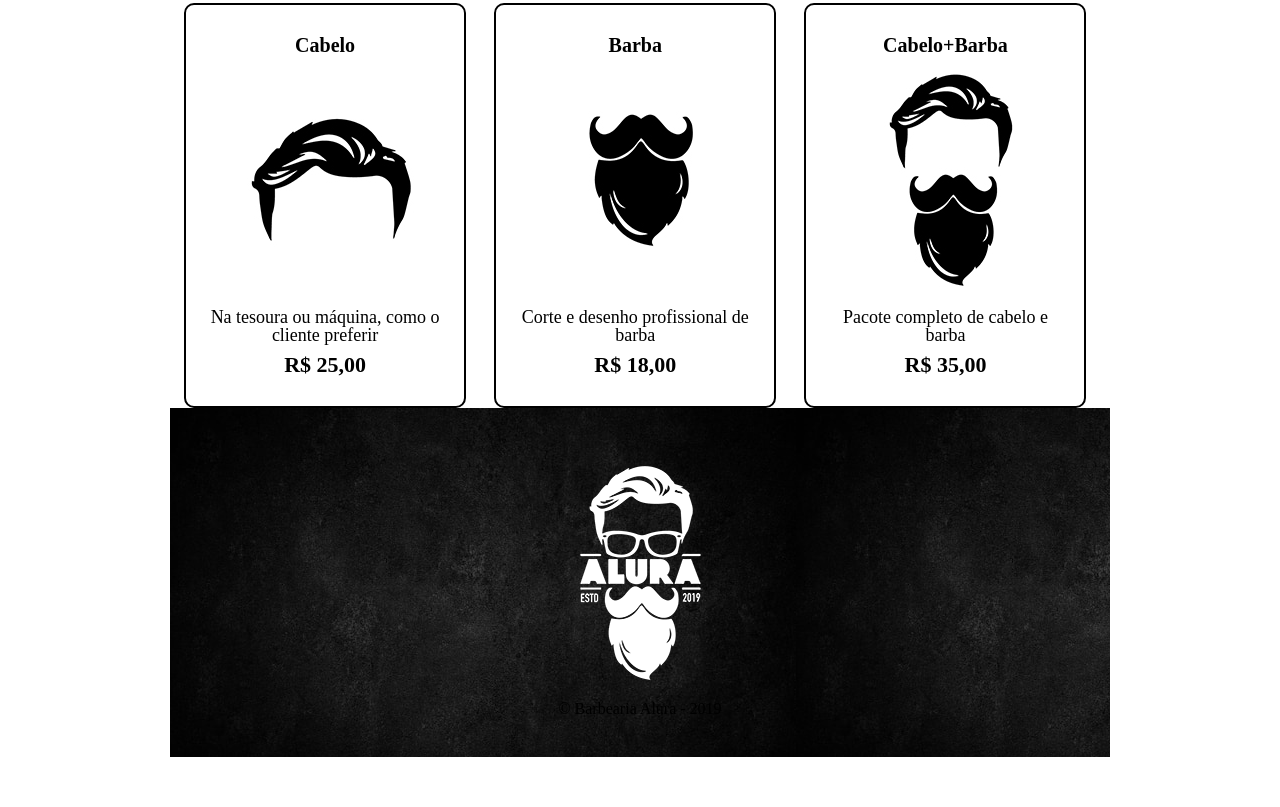
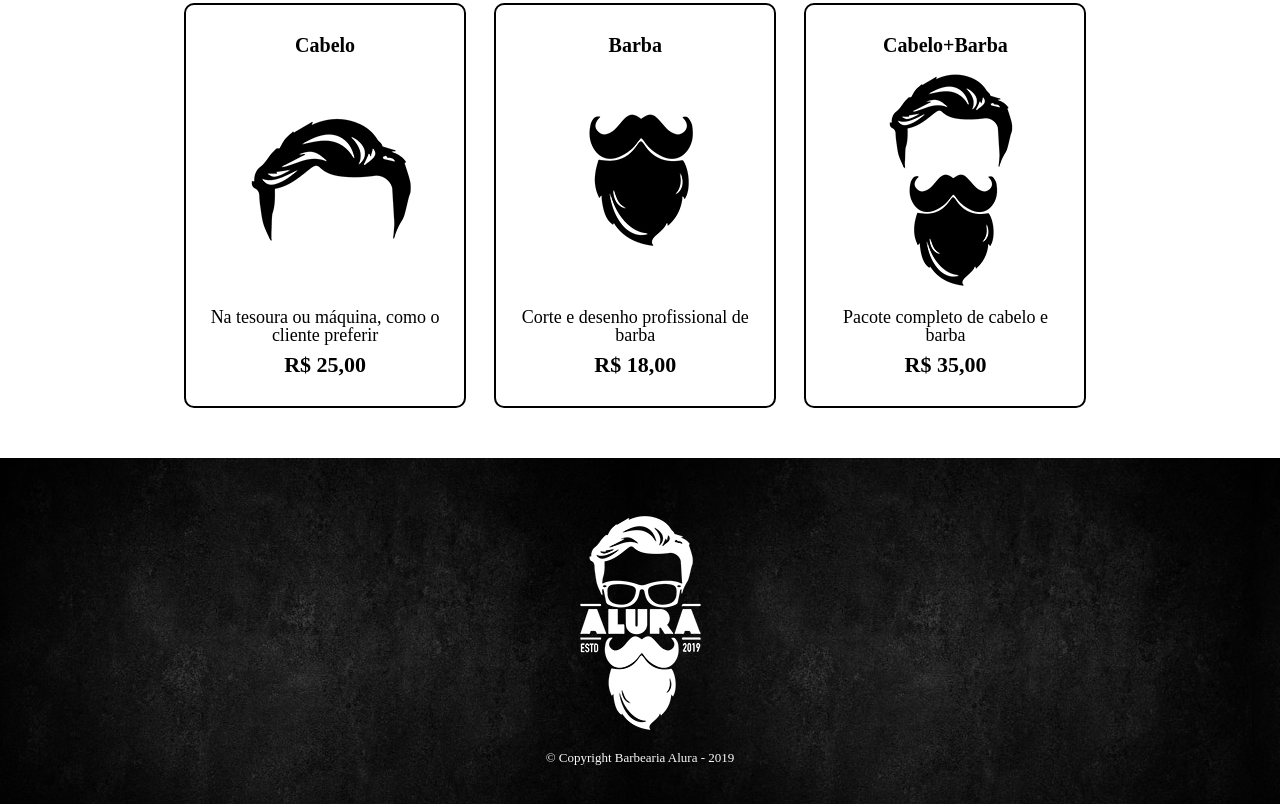
Before and after one commit to RenanNbr/site-aula, a plain HTML site: page produtos.html in a window 1280 px wide. Shown: the part 300-1107 px from the top of the page. Drawn offline with Linux system fonts and the light colour scheme.

Commit message:
Add files via upload

```diff
--- a/produtos.css
+++ b/produtos.css
@@ -29,9 +29,9 @@ nav{
 }
 .produtos li{
     display: inline-block;
-    width:30%;
+    width: 30%;
     text-align: center;
-    vertical-align:top ;
+    vertical-align: top ;
     /*background: grey;*/
     margin: 0 1.5%;
     padding: 30px 20px;
@@ -81,10 +81,10 @@ nav{
 footer{
     text-align: center;
     background: url("bg.jpg");
-    padding: 40px 0;
+    padding: 40px 0px;
 
 }
 .copyright{
-    color:#ffffff;
+    color:#fcfbfb;
     font-size: 13px;
 }
--- a/produtos.html
+++ b/produtos.html
@@ -24,7 +24,7 @@
   <li><a href="contato.html">Contato</a></li>
 
 
-</ul>
+
 
  </nav>
       </div>
@@ -52,16 +52,12 @@
 
 
  </li>
-
+</ul>
  <footer>
    <img src="logo-branco.png" alt="logo">
-   <p class="Copyright">&copy; Barbearia Alura - 2019</p>
+   <p class="copyright">&copy; Copyright Barbearia Alura - 2019</p>
  </footer>
 
 
 </body>
-
-
-
-
 </html>
```
